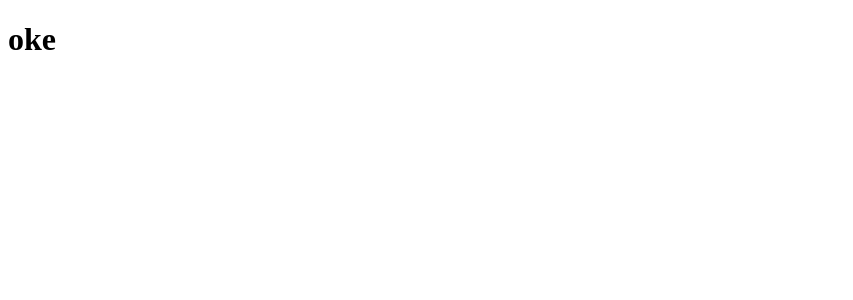
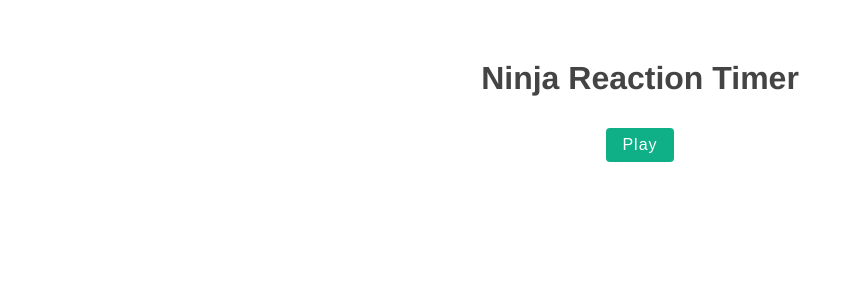
Before and after one commit to prasagungg/learn-basics-vue, a Vue app: page / in a window 1280 px wide. Shown: the top 300 px of the page, without its empty margins (0-853 px from the left). Built offline with nearby package versions, Linux system fonts and the light colour scheme.

Commit message:
ninja reaction time

```diff
--- a/src/App.vue
+++ b/src/App.vue
@@ -1,11 +1,64 @@
 <template>
-  <h1>oke</h1>
+  <h1>Ninja Reaction Timer</h1>
+  <button @click="play" :disabled="isPlaying">Play</button>
+  <Block v-if="isPlaying" :delay="delay" @end="endGame" />
+  <Results v-if="showResults" :score="score" />
 </template>
 
 <script>
+import Block from "./components/Block.vue";
+import Results from "./components/Results.vue";
+
 export default {
   name: "App",
+  components: { Block, Results },
+  data() {
+    return {
+      isPlaying: false,
+      delay: null,
+      score: null,
+      showResults: false,
+    };
+  },
+  methods: {
+    play() {
+      this.delay = 2000 + Math.random() * 5000;
+      this.isPlaying = true;
+      this.showResults = false;
+    },
+    endGame(reactionTime) {
+      this.score = reactionTime;
+      this.isPlaying = false;
+      this.showResults = true;
+    },
+  },
 };
 </script>
 
-<style></style>
+<style>
+#app {
+  font-family: Avenir, Helvetica, Arial, sans-serif;
+  -webkit-font-smoothing: antialiased;
+  -moz-osx-font-smoothing: grayscale;
+  text-align: center;
+  color: #444;
+  margin-top: 60px;
+}
+
+button {
+  background: #0faf87;
+  color: white;
+  border: none;
+  padding: 8px 16px;
+  border-radius: 4px;
+  font-size: 16px;
+  letter-spacing: 1px;
+  cursor: pointer;
+  margin: 10px;
+}
+
+button[disabled] {
+  opacity: 0.2;
+  cursor: not-allowed;
+}
+</style>
--- /dev/null
+++ b/src/components/Block.vue
@@ -0,0 +1,45 @@
+<template>
+  <div class="block" v-if="showBlock" @click="stopTimer">click me</div>
+</template>
+
+<script>
+export default {
+  props: ["delay"],
+  data() {
+    return {
+      showBlock: false,
+      timer: null,
+      reactionTime: 0,
+    };
+  },
+  mounted() {
+    setTimeout(() => {
+      this.showBlock = true;
+      this.startTimer();
+    }, this.delay);
+  },
+  methods: {
+    startTimer() {
+      this.timer = setInterval(() => {
+        this.reactionTime += 10;
+      }, 10);
+    },
+    stopTimer() {
+      clearInterval(this.timer);
+      this.$emit("end", this.reactionTime);
+    },
+  },
+};
+</script>
+
+<style scoped>
+.block {
+  width: 400px;
+  border-radius: 20px;
+  background: #0fa787;
+  color: white;
+  text-align: center;
+  padding: 100px 0;
+  margin: 40px auto;
+}
+</style>
--- /dev/null
+++ b/src/components/Results.vue
@@ -0,0 +1,32 @@
+<template>
+  <p>Reaction time : {{ score }} ms</p>
+  <p class="rank">{{ rank }}</p>
+</template>
+
+<script>
+export default {
+  props: ["score"],
+  data() {
+    return {
+      rank: null,
+    };
+  },
+  mounted() {
+    if (this.score < 250) {
+      this.rank = "Ninja Fingers";
+    } else if (this.score < 400) {
+      this.rank = "Rapid Reflexes";
+    } else {
+      this.rank = "Snail pace";
+    }
+  },
+};
+</script>
+
+<style>
+.rank {
+  font-size: 1.4em;
+  color: #0faf87;
+  font-weight: bold;
+}
+</style>
```
